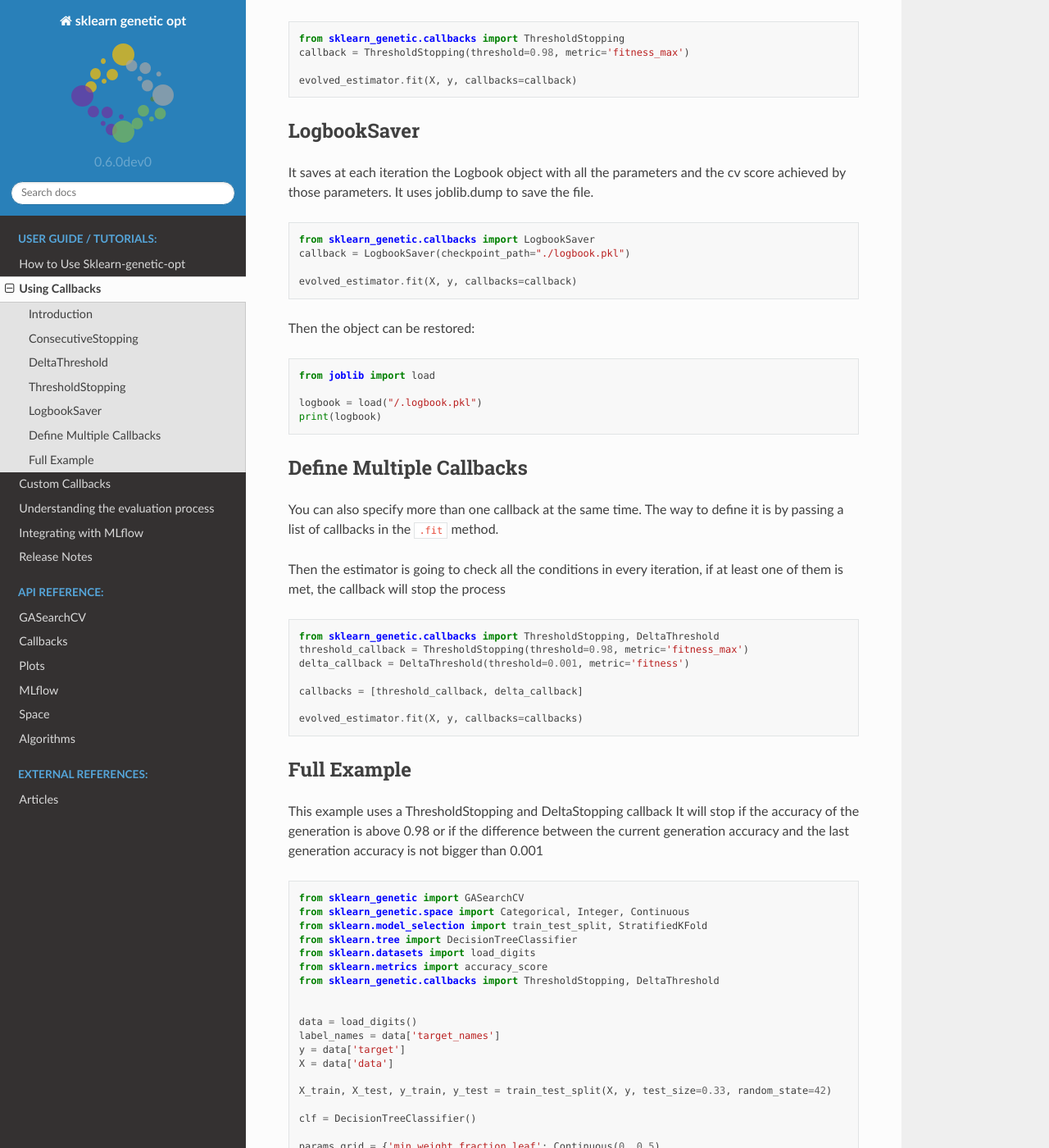
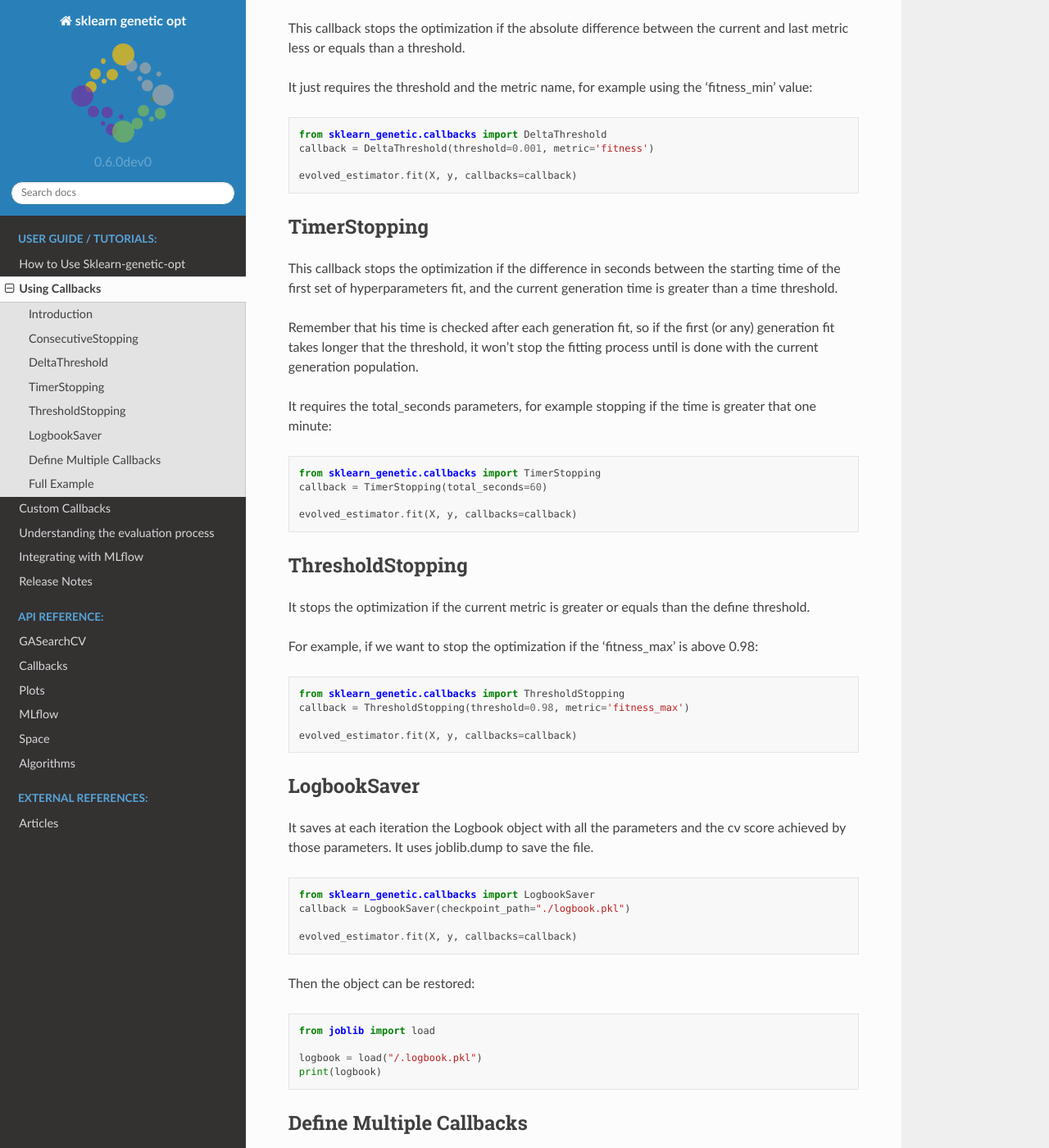
Before and after one commit to rodrigo-arenas/Sklearn-genetic-opt, a Sphinx documentation site: the page built from docs/tutorials/callbacks.rst, in a window 1280 px wide and 1400 px high, scrolled down 1906 px. Shown: the whole window at 82% size. Built offline with Sphinx 7.4.7 and the Read the Docs theme 2.0.0, drawn with Linux system fonts in a browser that asks for light colours; some of the changed text lies outside the part shown.

Commit message:
Implementation of TimerStopping callback

```diff
--- a/docs/api/callbacks.rst
+++ b/docs/api/callbacks.rst
@@ -13,6 +13,10 @@ Callbacks
    :members:
    :undoc-members: False
 
+.. autoclass:: sklearn_genetic.callbacks.TimerStopping
+   :members:
+   :undoc-members: False
+
 .. autoclass:: sklearn_genetic.callbacks.ThresholdStopping
    :members:
    :undoc-members: False
--- a/docs/tutorials/callbacks.rst
+++ b/docs/tutorials/callbacks.rst
@@ -7,11 +7,14 @@ Introduction
 Callbacks can be defined to take decisions over the optimization
 process while it is still running.
 Common callbacks includes different rules to stop the algorithm or log artifacts.
-
 The callbacks are passed to the ``.fit`` method
 of the :class:`~sklearn_genetic.GASearchCV` class.
 
-When the callback condition is met, we should see a message
+The callbacks are evaluated at the end of each generation fit, so it looks like this:
+
+.. image:: ../images/callbacks_evaluation_0.png
+
+When a stopping callback condition is met, we should see a message
 like this and the model must stop. It will keep all the information
 until that training point.
 
@@ -24,6 +27,8 @@ the data set and model used in :ref:`basic-usage`. The available callbacks are:
 
 * DeltaThreshold
 
+* TimerStopping
+
 * ThresholdStopping
 
 * LogbookSaver
@@ -32,7 +37,7 @@ ConsecutiveStopping
 -------------------
 
 This callback stops the optimization if the current metric value
-is no greater that at least one metric from the last N generations
+is no greater that at least one metric from the last N generations.
 
 It requires us to define the number of generations to compare
 against the current generation and the name of the metric we want
@@ -69,6 +74,24 @@ using the 'fitness_min' value:
 
     evolved_estimator.fit(X, y, callbacks=callback)
 
+TimerStopping
+-------------
+This callback stops the optimization if the difference in seconds between the starting time of the
+first set of hyperparameters fit, and the current generation time is greater than a time threshold.
+
+Remember that his time is checked after each generation fit, so if the first (or any) generation fit takes
+longer that the threshold, it won't stop the fitting process until is done with the current generation
+population.
+
+It requires the total_seconds parameters, for example stopping if the time is greater
+that one minute:
+
+.. code:: python3
+
+    from sklearn_genetic.callbacks import TimerStopping
+    callback = TimerStopping(total_seconds=60)
+
+    evolved_estimator.fit(X, y, callbacks=callback)
 
 ThresholdStopping
 -----------------
@@ -76,7 +99,7 @@ It stops the optimization if the current metric
 is greater or equals than the define threshold.
 
 For example, if we want to stop the optimization
-if the 'fitness_max' is above 0.98
+if the 'fitness_max' is above 0.98:
 
 .. code:: python3
 
@@ -114,7 +137,7 @@ You can also specify more than one callback at the same time.
 The way to define it is by passing a list of callbacks in the ``.fit`` method.
 
 Then the estimator is going to check all the conditions in every iteration,
-if at least one of them is met, the callback will stop the process
+if at least one of them is met, the callback will stop the process:
 
 .. code:: python3
 
@@ -131,7 +154,7 @@ Full Example
 This example uses a ThresholdStopping and DeltaStopping callback
 It will stop if the accuracy of the generation is above 0.98 or
 if the difference between the current generation accuracy
-and the last generation accuracy is not bigger than 0.001
+and the last generation accuracy is not bigger than 0.001:
 
 .. code:: python3
 
```
Also changed, not shown: docs/release_notes.rst (+12 -0 lines), docs/images/callbacks_evaluation_0.png (added), 5 other files.
